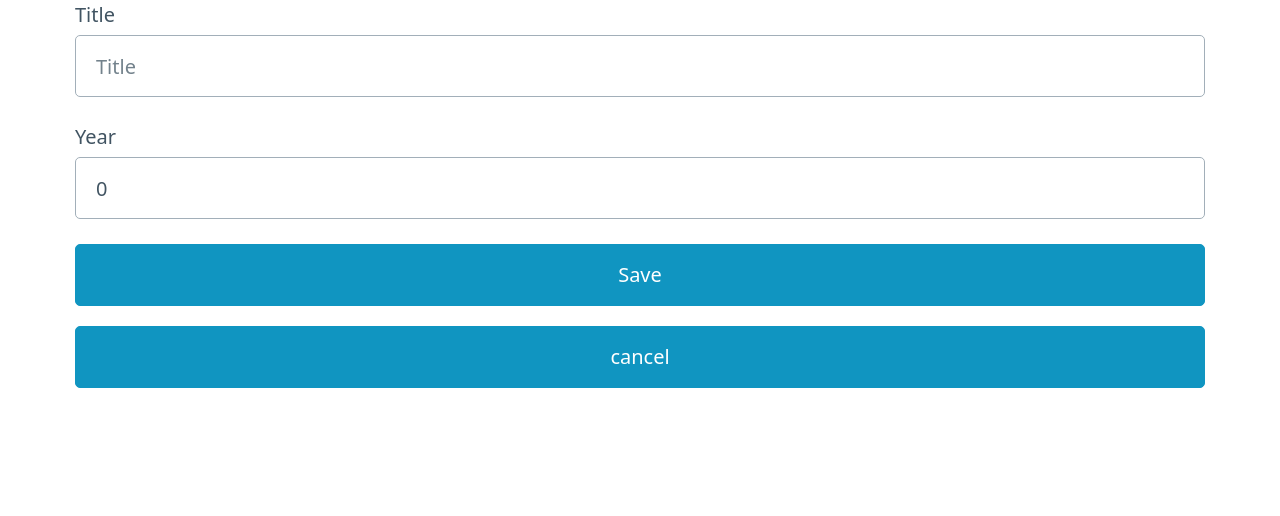
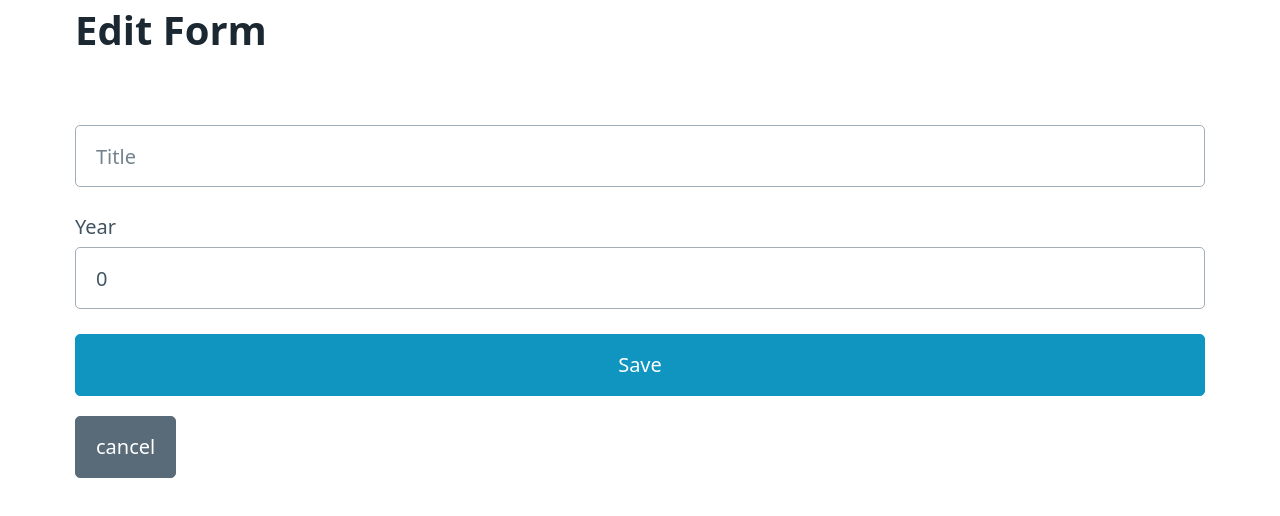
Before and after one commit to Ram-Ram007/movie-design-2, a React (Vite) app in the folder app/: page /edit/1 in a window 1280 px wide. Shown: the top 516 px of the page. Built offline with nearby package versions, Linux system fonts and the light colour scheme.

Commit message:
modified

```diff
--- a/app/src/components/MovieForm.tsx
+++ b/app/src/components/MovieForm.tsx
@@ -1,12 +1,8 @@
-
 //finall
 import { useState } from "react";
-import { IMovieAdd } from "../type";
-interface IForm {
-  handleAddMovie: (movie: IMovieAdd) => void;
-  emptyMovie: IMovieAdd;
-  type?: string;
-}
+import { IForm } from "../type";
+import { Link } from "react-router-dom";
+
 const Form: React.FC<IForm> = ({ handleAddMovie, emptyMovie, type }) => {
   const [movie, setMovie] = useState({
     title: emptyMovie.title,
@@ -24,8 +20,7 @@ const Form: React.FC<IForm> = ({ handleAddMovie, emptyMovie, type }) => {
   }
   return (
     <form onSubmit={(e) => handleSubmit(e)}>
-      <label htmlFor="title">
-        Title
+      <label>
         <input
           type="text"
           id="title"
@@ -43,7 +38,7 @@ const Form: React.FC<IForm> = ({ handleAddMovie, emptyMovie, type }) => {
           type="number"
           id="year"
           name="year"
-          value={movie.year}
+          value={movie.year?.toString() || ""}
           placeholder="Year"
           onChange={(e) => handleChange(e)}
           required
@@ -53,7 +48,9 @@ const Form: React.FC<IForm> = ({ handleAddMovie, emptyMovie, type }) => {
       {type === "edit" ? (
         <>
           <button type="submit">Save</button>
-          <button>cancel</button>
+          <Link to="/" role="button" className="secondary">
+            cancel
+          </Link>
         </>
       ) : (
         <>
--- a/app/src/pages/Add.tsx
+++ b/app/src/pages/Add.tsx
@@ -11,7 +11,7 @@ function AddForm() {
   const navigate = useNavigate();
   const movie = {
     title: "",
-    year: 0,
+    year: undefined,
   };
 
   const [isMovieAdded, setIsMovieAdded] = useState(false);
@@ -47,7 +47,10 @@ function AddForm() {
         <Form handleAddMovie={handleAddMovie} emptyMovie={movie} />
       </Layout>
 
-      <DeleteDialog isOpen={isMovieAdded || addError !== null} onClose={closeAddSuccessDialog}>
+      <DeleteDialog
+        isOpen={isMovieAdded || addError !== null}
+        onClose={closeAddSuccessDialog}
+      >
         {addError ? addError : "Successfully added"}
       </DeleteDialog>
     </>
--- a/app/src/pages/Edit.tsx
+++ b/app/src/pages/Edit.tsx
@@ -36,12 +36,14 @@ const EditForm: React.FC<IEdit> = ({ movie }) => {
 
   const closeModalAndNavigate = () => {
     setIsModalOpen(false);
-    setEditError(null);    navigate("/");
+    setEditError(null);
+    navigate("/");
   };
 
   return (
     <>
       <Layout title={`EditMovie${movie.title}`}>
+        <h1>Edit Form</h1>
         <Form
           handleAddMovie={handleEditMovie}
           emptyMovie={editValue}
@@ -49,7 +51,10 @@ const EditForm: React.FC<IEdit> = ({ movie }) => {
         />
       </Layout>
 
-      <Modal isOpen={isModalOpen} onClose={closeModalAndNavigate}>
+      <Modal
+        isOpen={isModalOpen || editError !== null}
+        onClose={closeModalAndNavigate}
+      >
         {editError ? editError : "Successfully edited"}
       </Modal>
     </>
```
